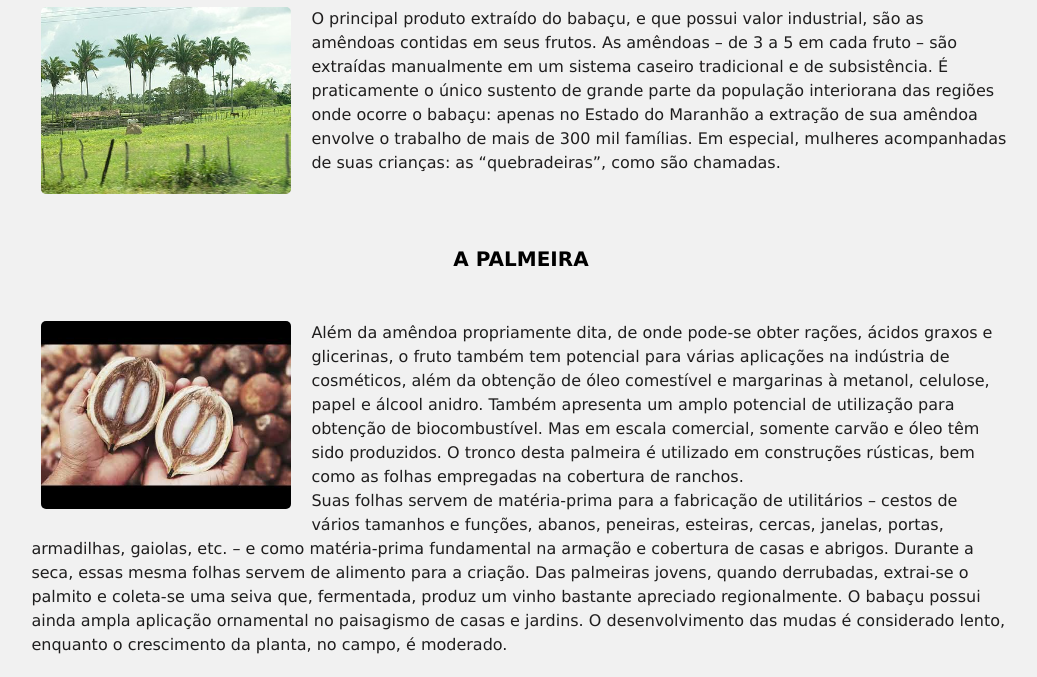
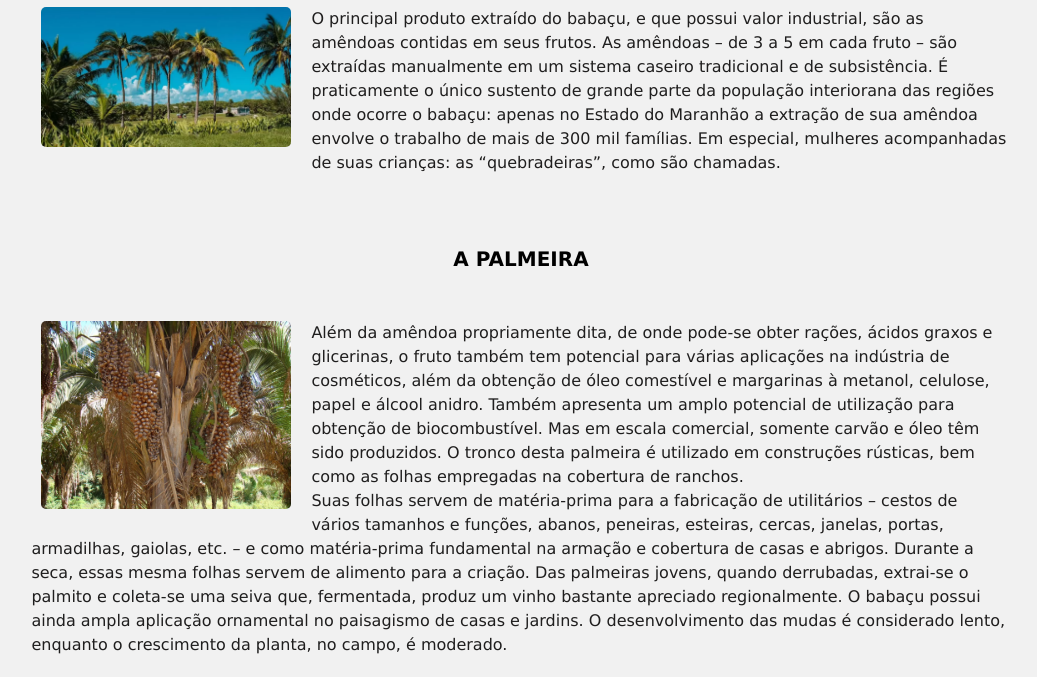
Before and after one commit to devgabrielbarbosa/bioma-cerrado, a plain HTML site: page fruitpages/cocu-babacu.html in a window 1280 px wide. Shown: the part 738-1415 px from the top of the page, without its empty margins (119-1156 px from the left). Drawn offline with Linux system fonts and the light colour scheme.

Commit message:
adição uma nova imagem no coco-babaçu

```diff
--- a/fruitpages/cocu-babacu.html
+++ b/fruitpages/cocu-babacu.html
@@ -59,7 +59,7 @@
 
             <div class="cerrado-introducao-page">
                 <h1 class="titulo-principal-page">A destruição do Cerrado e diminuição das espécies</h1>
-                <img class="bioma-imagem-page" src="../img/imgPages/coco-babaçu/babaçu2.jpeg" alt=""/>
+                <img class="bioma-imagem-page" src="../img/imgPages/coco-babaçu/10-coco-babacu-1-1024x576.jpeg" alt=""/>
                 <p>
                     O principal produto extraído do babaçu, e que possui valor industrial, são as amêndoas contidas em
                     seus frutos. As amêndoas – de 3 a 5 em cada fruto – são extraídas manualmente em um sistema caseiro
@@ -73,7 +73,7 @@
 
             <div class="cerrado-introducao-page">
                 <h2 class="titulo-secundario-page">A palmeira</h2>
-                <img class="bioma-imagem-page" src="../img/imgPages/coco-babaçu/babaçu3.jpg" alt="" />
+                <img class="bioma-imagem-page" src="../img/imgPages/coco-babaçu/planta-coco-babacu.jpeg" alt="" />
                 <p>
                     Além da amêndoa propriamente dita, de onde pode-se obter
                     rações, ácidos graxos e glicerinas, o fruto também tem potencial para várias aplicações na indústria
```
Also changed, not shown: img/imgPages/coco-babaçu/Bom_Lugar_-_Maranhão_-_panoramio_(2).jpg (deleted).
